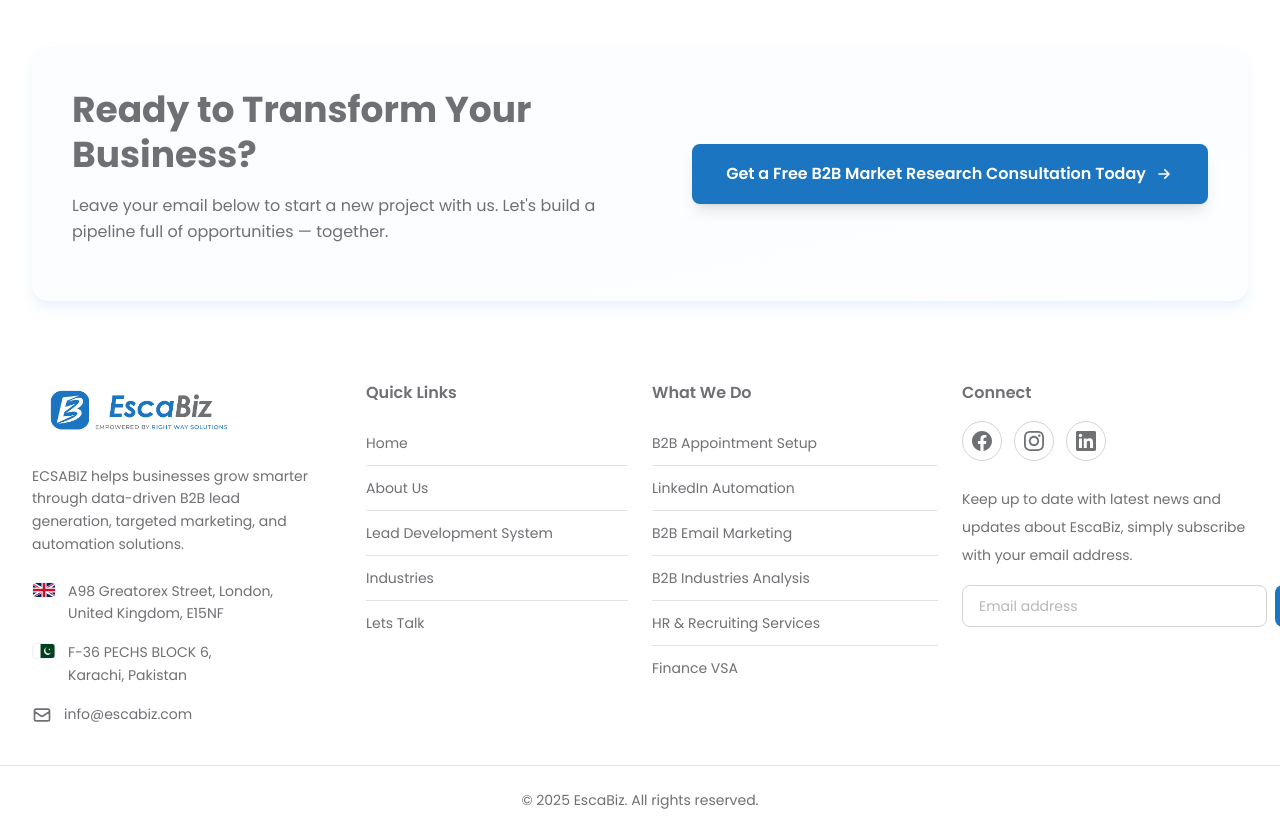
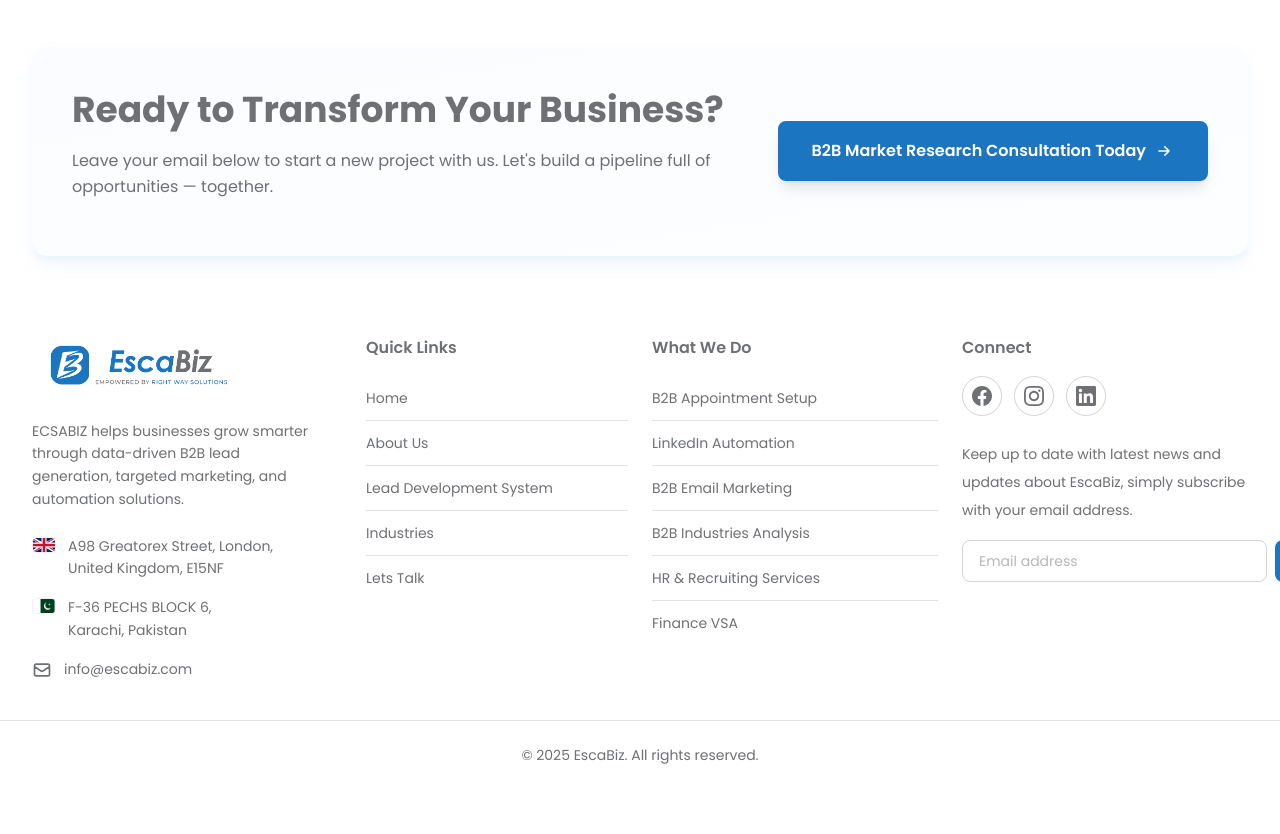
Before and after one commit to Sharmeen-Rauf/escabiz, a Next.js app: page /b2b-market-research-agency-escabiz in a window 1280 px wide. Shown: the part 5520-6354 px from the top of the page. After the commit the page ends 6309 px from the top, so only its background shows below. Built offline with nearby package versions, Linux system fonts and the light colour scheme.

Commit message:
Update button text in B2B Market Research Agency page for clarity: simplified the call-to-action from "Get a Free B2B Market Research Consultation Today" to "B2B Market Research Consultation Today".

```diff
--- a/src/app/b2b-market-research-agency-escabiz/page.tsx
+++ b/src/app/b2b-market-research-agency-escabiz/page.tsx
@@ -872,7 +872,7 @@ export default function B2BIndustryAnalysis() {
                 <div className="flex-shrink-0">
                   <Link href="/lets-talk" className="group inline-flex items-center justify-center px-6 md:px-8 py-3 md:py-4 text-sm md:text-base font-semibold text-white border-2 border-[#1c75c0] rounded-lg bg-[#1c75c0] hover:bg-[#1565a0] hover:scale-105 hover:shadow-2xl transition-all duration-300 focus:outline-none focus:ring-2 focus:ring-[#1c75c0] focus:ring-offset-2 relative overflow-hidden shadow-lg">
                     <span className="relative z-10 flex items-center">
-                      Get a Free B2B Market Research Consultation Today
+                      B2B Market Research Consultation Today
                       <svg className="ml-2 w-5 h-5 transition-transform duration-300 group-hover:translate-x-1" fill="none" stroke="currentColor" viewBox="0 0 24 24">
                         <path strokeLinecap="round" strokeLinejoin="round" strokeWidth={2} d="M13 7l5 5m0 0l-5 5m5-5H6" />
                       </svg>
```
